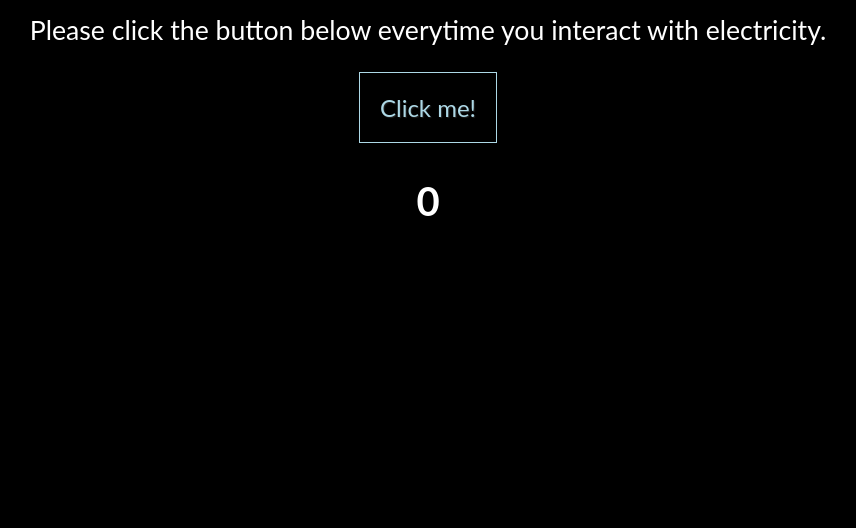
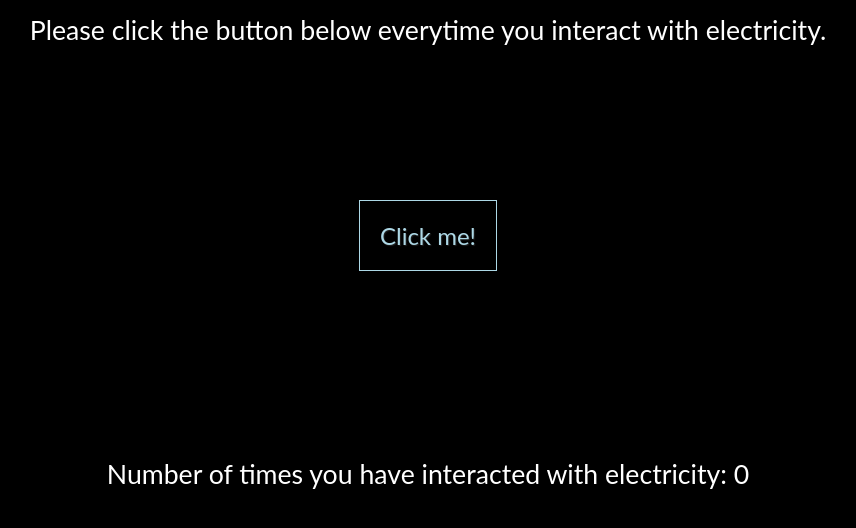
Before and after one commit to saraaahh63/AbsurdityAssignment, a plain HTML site: page index.html in a window 1280 px wide. Shown: the part 186-714 px from the top of the page, without its empty margins (212-1068 px from the left). Drawn offline with Linux system fonts and the light colour scheme.

Commit message:
Update index.html

```diff
--- a/index.html
+++ b/index.html
@@ -11,9 +11,11 @@
       <div class="main">
         <h1>Welcome!</h1>
         <p>Please click the button below everytime you interact with electricity.</p>
+        <br><br><br><br>
 
         <button id="clickme">Click me!</button>
-        <h2 id="count">0</h2>
+        <br><br><br><br><br><br>
+        <p id="count">Number of times you have interacted with electricity: 0</p>
       </div>
 
 	<script src="script.js"></script>
```
